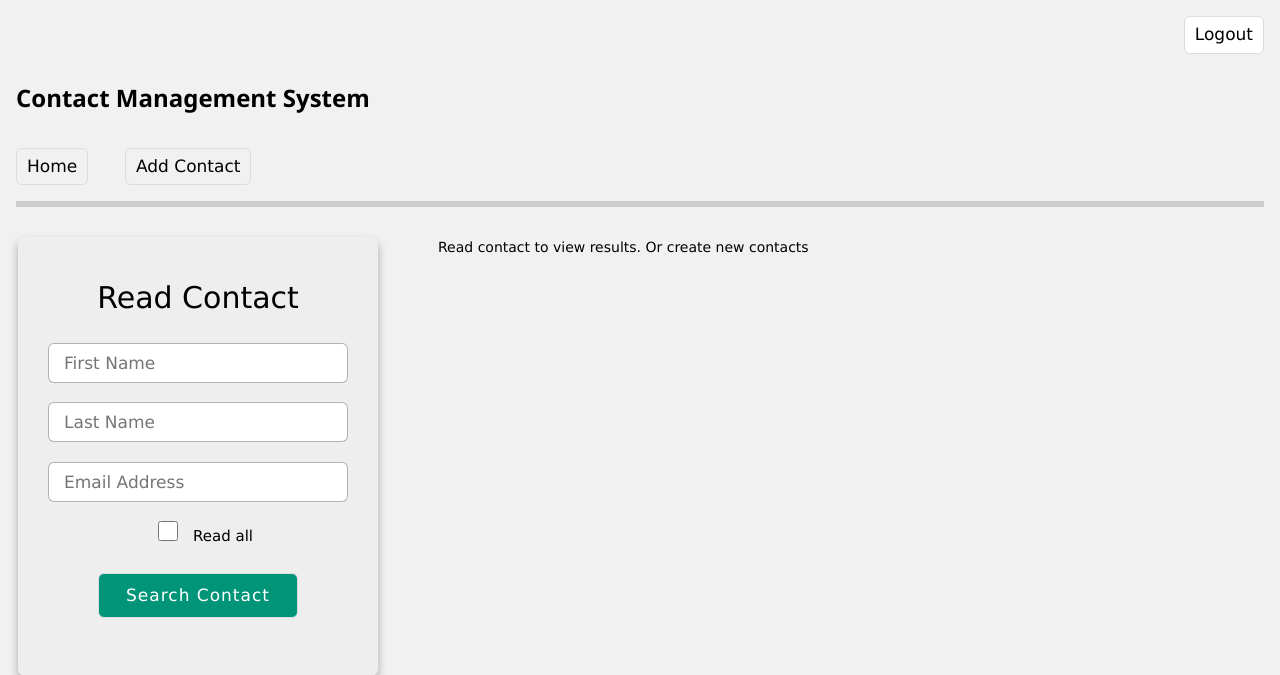
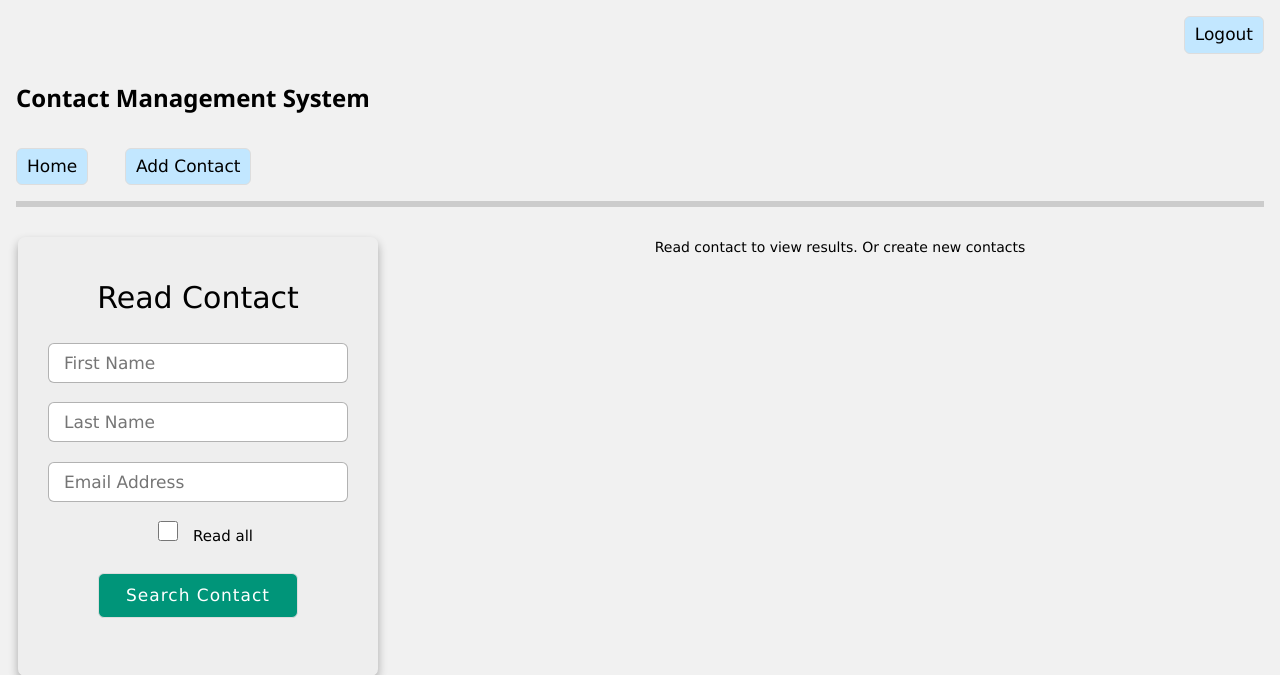
Before and after one commit to SirMac/Contact_Management_System, a Django app: template templates/contacts/index.html in a window 1280 px wide. Shown: the top 675 px of the page. Run offline with Django 3.2, Linux system fonts and the light colour scheme; the template is opened without the code that fills it, so the values that code supplies are empty.

Commit message:
color modes added

```diff
--- a/contacts/static/css/style.css
+++ b/contacts/static/css/style.css
@@ -149,6 +149,11 @@
   background-color: brown;
 }
 
+.bg-light {
+  background-color: #c2e7ff !important;
+  color: black !important;
+}
+
 
 .table .deleteButton {
   background-color: brown;
@@ -200,7 +205,6 @@
   margin-right: 20px;
   font-size: 14px !important;
   padding: 0px 10px;
-  width: fit-content;
   text-align: center;
 }
 
--- a/templates/accounts/login.html
+++ b/templates/accounts/login.html
@@ -28,11 +28,11 @@
         </div>
         <button type="submit" class="button">Login</button>
       </form>
-      <div class="signup">
+      <!-- <div class="signup">
         <span class="signup">Don't have an account?
           <a href="{% url 'users:register' %}" for="signup">Signup</a>
         </span>
-      </div>
+      </div> -->
     </div>
   </div>
 </body>
--- a/templates/base.html
+++ b/templates/base.html
@@ -9,24 +9,23 @@
   <meta name="viewport" content="width=device-width, initial-scale=1">
   <link rel="stylesheet" href="{% static 'css/contact.css' %}">
   <link rel="stylesheet" href="{% static 'css/style.css' %}">
-  <link rel="stylesheet" href="{% static 'css/font-awesome.min.css' %}">
 </head>
 
 <body class="light-grey content" style="max-width:1600px">
 
   <div class="main">
     <header id="portfolio">
-      <a class="circle right margin hover-opacity white logout-user button"
+      <a class="circle right margin hover-opacity bg-light logout-user button"
         href="#">
         Logout
       </a>
       <div class="container">
         <h3><b>Contact Management System</b></h3>
         <div class="section bottombar padding-16">
-          <a class="button light-grey margin-right" href="{% url 'contacts:index' %}">
+          <a class="button bg-light margin-right" href="{% url 'contacts:index' %}">
             Home
           </a>
-          <a class="button light-grey margin-left" href="{% url 'contacts:createContact' %}">
+          <a class="button bg-light margin-left" href="{% url 'contacts:createContact' %}">
             Add Contact
           </a>
         </div>
--- a/templates/contacts/index.html
+++ b/templates/contacts/index.html
@@ -4,7 +4,7 @@
 {% block content %}
 
 <div class="container_main_">
-  {% include "contacts/message.html" %}
+
   {% include "contacts/readContact.html" with contacts=contacts %}
 </div>
 
--- a/templates/contacts/message.html
+++ b/templates/contacts/message.html
@@ -1,4 +1,4 @@
-<div style="width: 100%;">
+<div style="width_: 100%; text-align: center;">
     {% if messages %}
         {% for message in messages %}
         <p class="{{ message.tags }}" style="text-align: center;">
--- a/templates/contacts/readContact.html
+++ b/templates/contacts/readContact.html
@@ -23,6 +23,7 @@
 </div>
 
 <div class="rc-main">
+  {% include "contacts/message.html" %}
   {% if contacts %}
     {% include "contacts/viewContact.html" with contacts=contacts %}
   {% else %}
--- a/templates/contacts/viewContact.html
+++ b/templates/contacts/viewContact.html
@@ -1,5 +1,3 @@
-
-{#% include "contacts/message.html" %#}
 
 <table class="table">
     <thead>
--- a/users/views.py
+++ b/users/views.py
@@ -22,7 +22,7 @@ def authenticateUser(req):
     password = req.POST['password']
 
     if not isUserRegistered(username):
-        message = f'Username ({username}) incorrect'
+        message = f'Username ({username}) not found'
         logging.error(message)
         error(request=req, message=message)
         return redirect('users:login')
```
Also changed, not shown: db.sqlite3, 1 other file.
